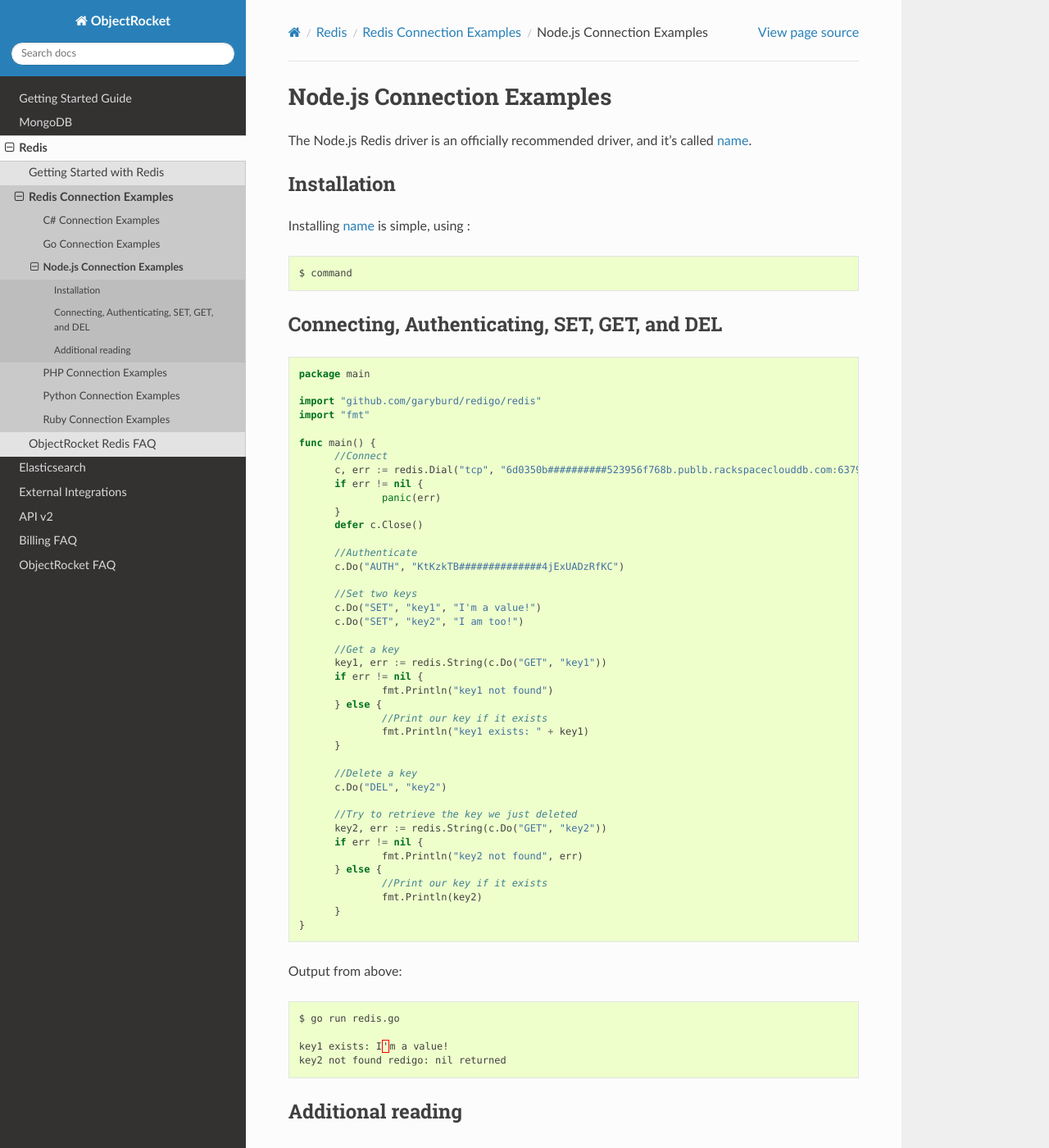
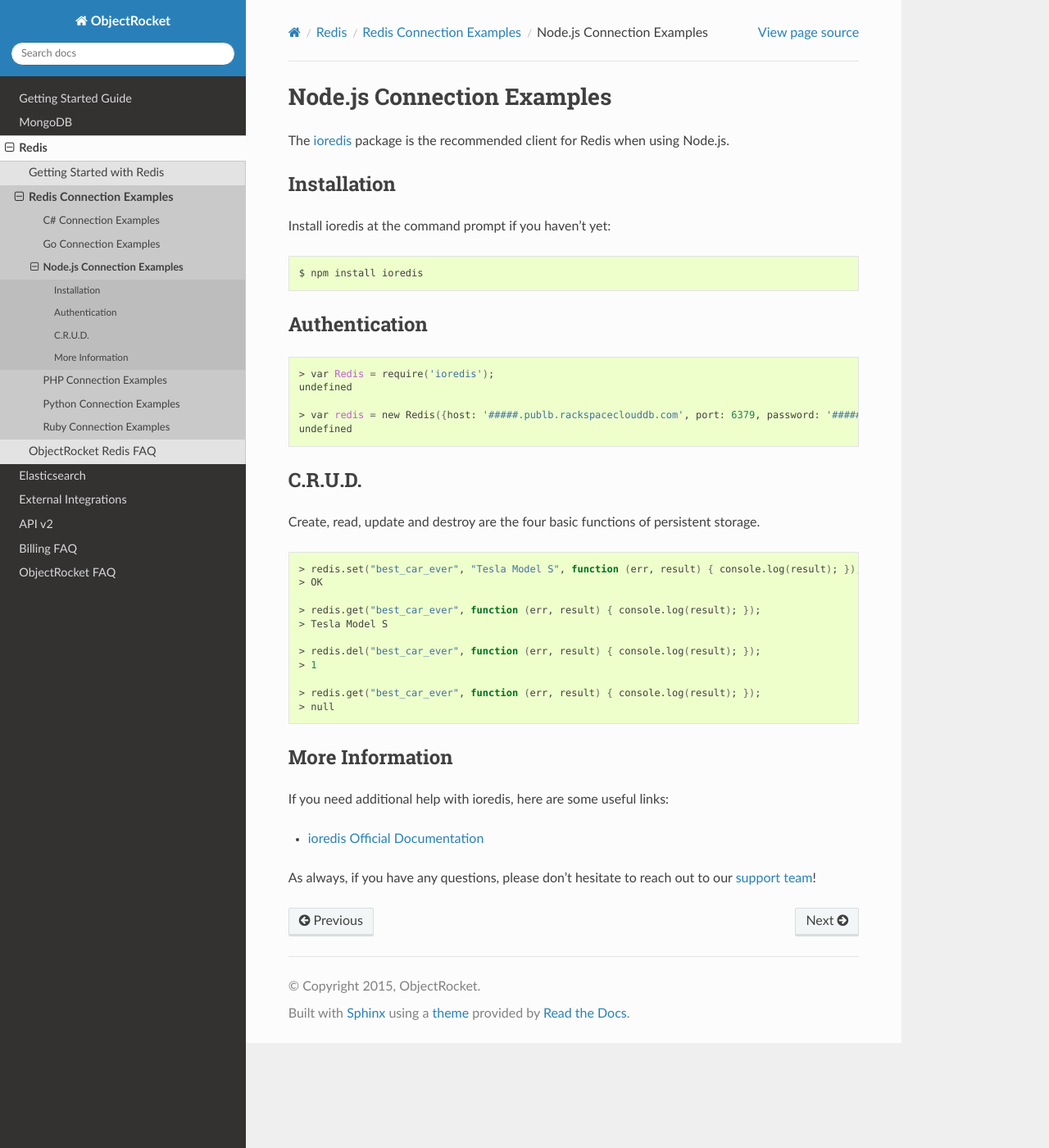
Before and after one commit to zcorleissen/documentation, a Sphinx documentation site: the page built from source/redis_node_examples.rst, in a window 1280 px wide and 1400 px high. Shown: the whole window at 82% size. Built offline with Sphinx 7.4.7 and the Read the Docs theme 2.0.0, drawn with Linux system fonts in a browser that asks for light colours; some of the changed text lies outside the part shown.

Commit message:
Add documentation for Redis (Node.js)

```diff
--- a/source/redis_node_examples.rst
+++ b/source/redis_node_examples.rst
@@ -3,80 +3,52 @@
 
 .. |checkmark| unicode:: U+2713
 
-The Node.js Redis driver is an officially recommended driver, and it's called `name <`https://link>`_.
+The `ioredis <https://github.com/luin/ioredis>`_ package is the recommended client for Redis when using Node.js.
 
 Installation
 ------------
 
-Installing `name <https://link>`_ is simple, using  :
-
-.. code-block:: language
-
-   $ command
-
-Connecting, Authenticating, SET, GET, and DEL
----------------------------------------------
-
-.. code-block:: go
-
-  package main
-
-  import "github.com/garyburd/redigo/redis"
-  import "fmt"
-
-  func main() {
-	//Connect
-	c, err := redis.Dial("tcp", "6d0350b##########523956f768b.publb.rackspaceclouddb.com:6379")
-	if err != nil {
-		panic(err)
-	}
-	defer c.Close()
-
-	//Authenticate
-	c.Do("AUTH", "KtKzkTB##############4jExUADzRfKC")
-
-	//Set two keys
-	c.Do("SET", "key1", "I'm a value!")
-	c.Do("SET", "key2", "I am too!")
-
-	//Get a key
-	key1, err := redis.String(c.Do("GET", "key1"))
-	if err != nil {
-		fmt.Println("key1 not found")
-	} else {
-		//Print our key if it exists
-		fmt.Println("key1 exists: " + key1)
-	}
-
-	//Delete a key
-	c.Do("DEL", "key2")
-
-	//Try to retrieve the key we just deleted
-	key2, err := redis.String(c.Do("GET", "key2"))
-	if err != nil {
-		fmt.Println("key2 not found", err)
-	} else {
-		//Print our key if it exists
-		fmt.Println(key2)
-	}
-  }
-
-Output from above:
+Install ioredis at the command prompt if you haven't yet:
 
 .. code-block:: bash
 
-   $ go run redis.go
+   $ npm install ioredis
 
-   key1 exists: I'm a value!
-   key2 not found redigo: nil returned
+Authentication
+--------------
 
+.. code-block:: bash
 
-Additional reading
-------------------
+   > var Redis = require('ioredis');
+   undefined
 
-If you need more help with `driver`, here are some links to more documentation:
+   > var redis = new Redis({host: '#####.publb.rackspaceclouddb.com', port: 6379, password: '#####'});
+   undefined
 
-* `link FAQ <https://link>`_
-* `link API Documentation <http://link>`_
+C.R.U.D.
+--------
+
+Create, read, update and destroy are the four basic functions of persistent storage.
+
+.. code-block:: bash
+
+   > redis.set("best_car_ever", "Tesla Model S", function (err, result) { console.log(result); });
+   > OK
+
+   > redis.get("best_car_ever", function (err, result) { console.log(result); });
+   > Tesla Model S
+
+   > redis.del("best_car_ever", function (err, result) { console.log(result); });
+   > 1
+
+   > redis.get("best_car_ever", function (err, result) { console.log(result); });
+   > null
+
+More Information
+----------------
+
+If you need additional help with ioredis, here are some useful links:
+
+* `ioredis Official Documentation <https://github.com/luin/ioredis>`_
 
 As always, if you have any questions, please don't hesitate to reach out to our `support team <mailto:support@objectrocket.com>`_!
```
